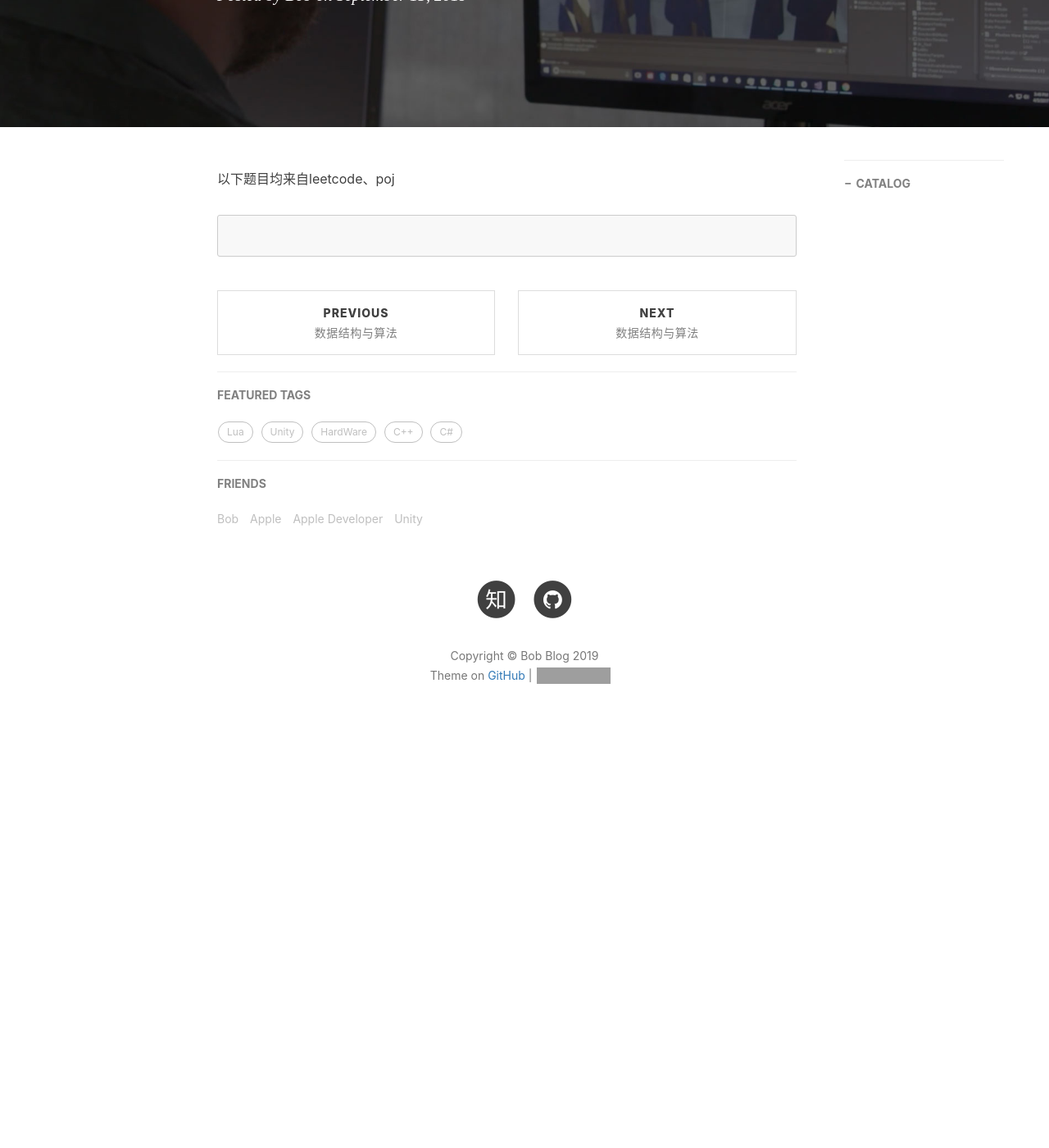
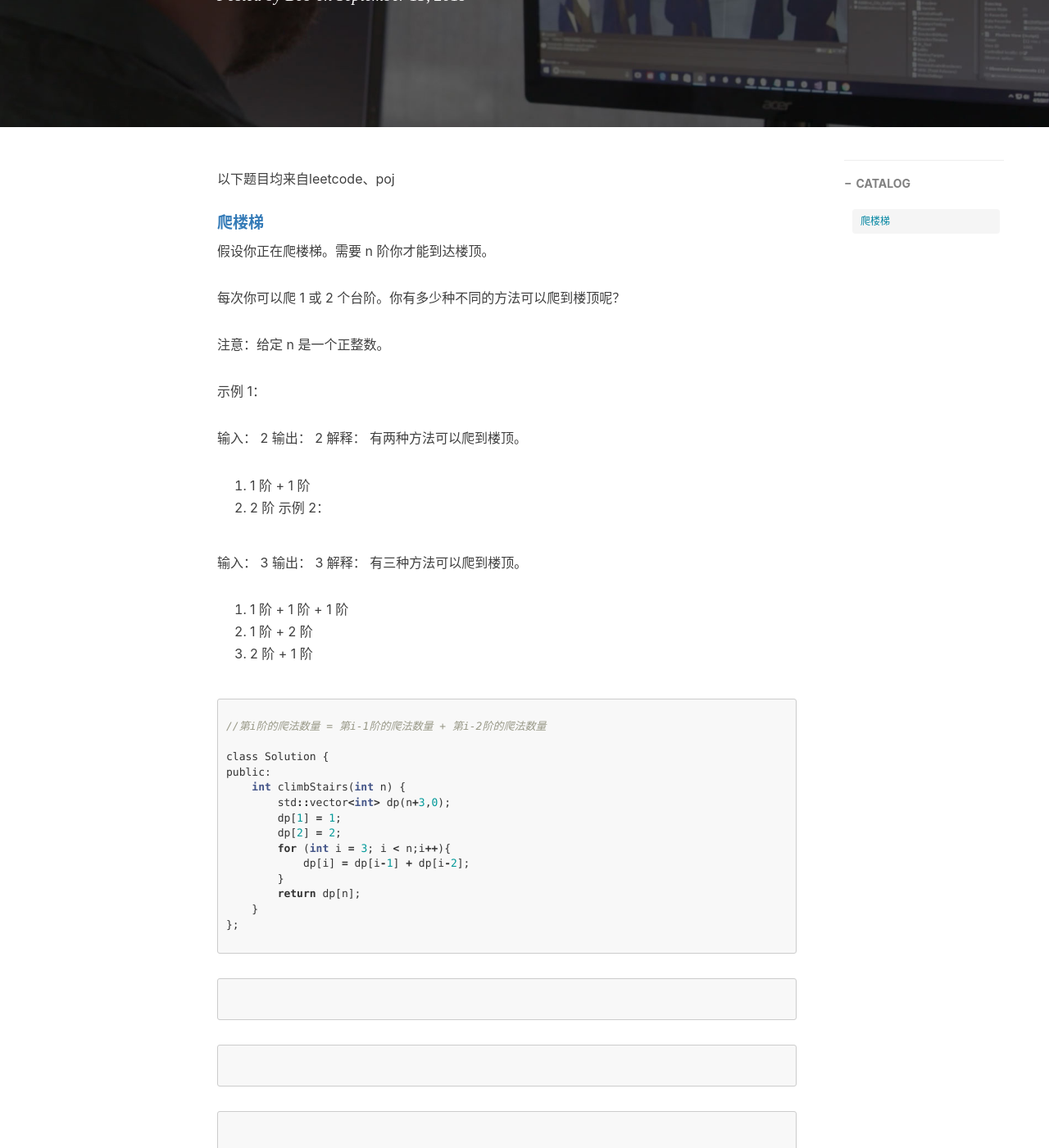
Before and after one commit to chenanbao/chenanbao.github.io, a Jekyll site: the page built from _posts/2019-09-15-数据结构与算法-动态规划.md, in a window 1280 px wide and 1400 px high, scrolled down 368 px. Shown: the whole window at 82% size. Built offline with Jekyll 4.4.1, drawn with Linux system fonts in a browser that asks for light colours; nearby versions of some CDN libraries; comment, search, counter and statistics services are not loaded; before the commit the page ends 1296 px from its top, so only the background shows below that; grey boxes are pictures that could not be loaded.

Commit message:
Update 2019-09-15-数据结构与算法-动态规划.md

````diff
--- a/_posts/2019-09-15-数据结构与算法-动态规划.md
+++ b/_posts/2019-09-15-数据结构与算法-动态规划.md
@@ -12,9 +12,98 @@
 
 以下题目均来自leetcode、poj
 
+##### [爬楼梯](https://leetcode.com/problems/climbing-stairs)
+
+假设你正在爬楼梯。需要 n 阶你才能到达楼顶。
+
+每次你可以爬 1 或 2 个台阶。你有多少种不同的方法可以爬到楼顶呢？
+
+注意：给定 n 是一个正整数。
+
+示例 1：
+
+输入： 2
+输出： 2
+解释： 有两种方法可以爬到楼顶。
+1.  1 阶 + 1 阶
+2.  2 阶
+示例 2：
+
+输入： 3
+输出： 3
+解释： 有三种方法可以爬到楼顶。
+1.  1 阶 + 1 阶 + 1 阶
+2.  1 阶 + 2 阶
+3.  2 阶 + 1 阶
+
+
+
+```c
+
+//第i阶的爬法数量 = 第i-1阶的爬法数量 + 第i-2阶的爬法数量
+
+class Solution {
+public:
+    int climbStairs(int n) {
+        std::vector<int> dp(n+3,0);
+        dp[1] = 1;
+        dp[2] = 2;
+        for (int i = 3; i < n;i++){
+            dp[i] = dp[i-1] + dp[i-2];
+        }
+        return dp[n];
+    }
+};
+
+```
+
 ##### []()
 
 ```c
 
 
 ```
+
+
+##### []()
+
+```c
+
+
+```
+
+
+##### []()
+
+```c
+
+
+```
+
+##### []()
+
+```c
+
+
+```
+
+##### []()
+
+```c
+
+
+```
+
+##### []()
+
+```c
+
+
+```
+
+##### []()
+
+```c
+
+
+```
````
